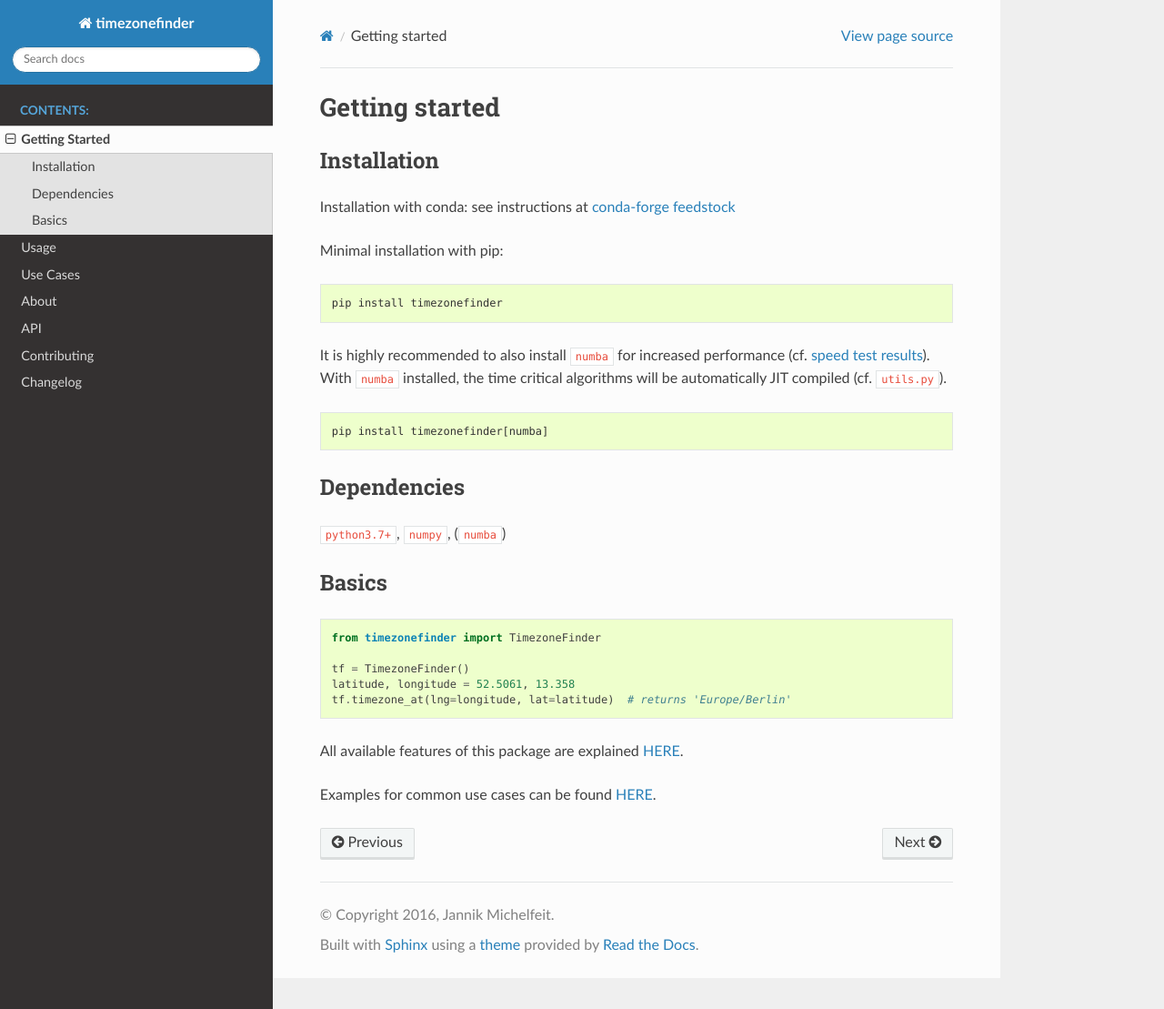
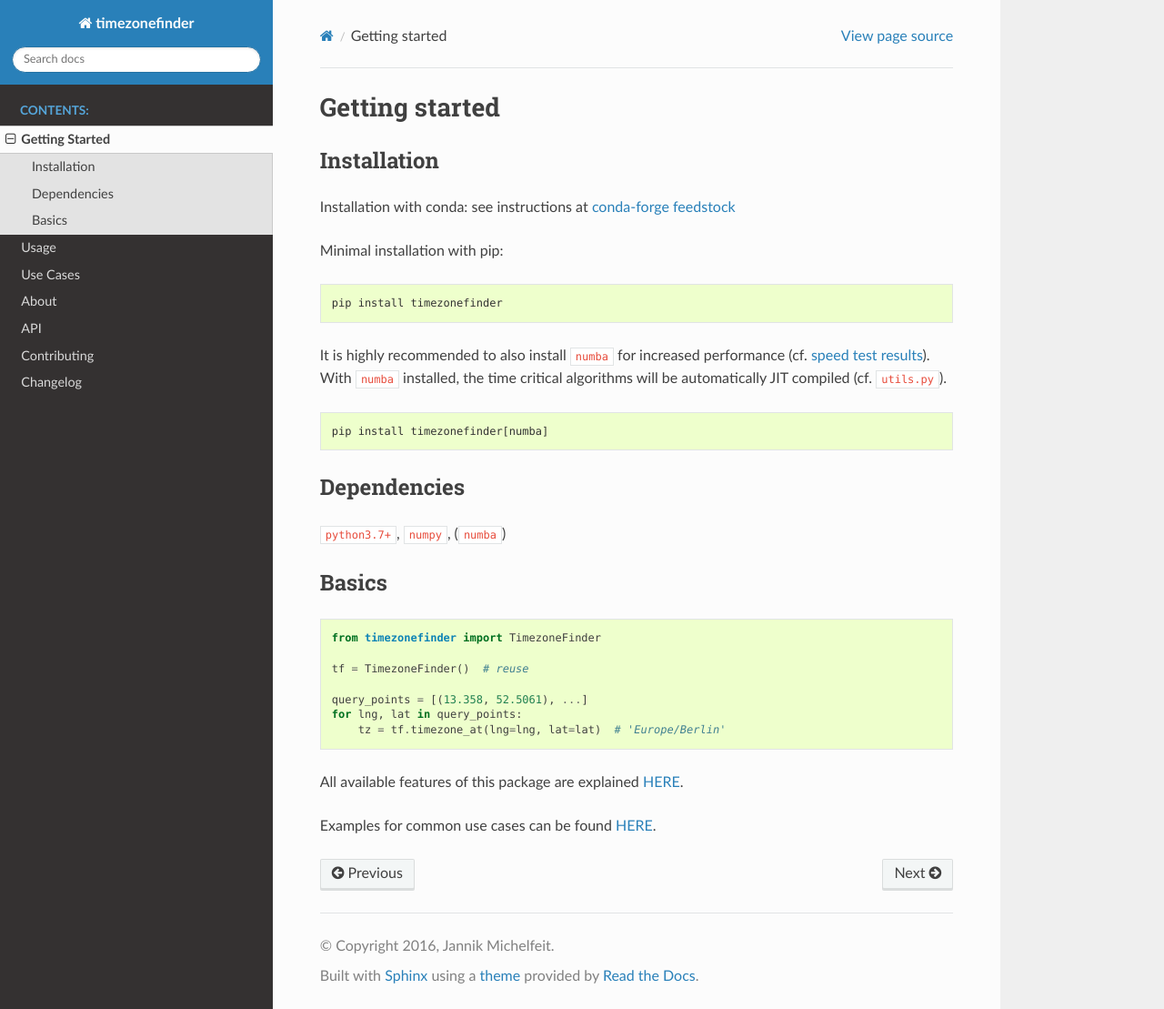
Before and after one commit to jannikmi/timezonefinder, a Sphinx documentation site: the page built from docs/0_getting_started.rst, in a window 1280 px wide and 1109 px high. Shown: the whole window at 91% size. Built offline with Sphinx 7.4.7 and the Read the Docs theme 2.0.0, drawn with Linux system fonts in a browser that asks for light colours.

Commit message:
emphasise finder class reusability

```diff
--- a/docs/0_getting_started.rst
+++ b/docs/0_getting_started.rst
@@ -47,9 +47,11 @@
 
     from timezonefinder import TimezoneFinder
 
-    tf = TimezoneFinder()
-    latitude, longitude = 52.5061, 13.358
-    tf.timezone_at(lng=longitude, lat=latitude)  # returns 'Europe/Berlin'
+    tf = TimezoneFinder()  # reuse
+
+    query_points = [(13.358, 52.5061), ...]
+    for lng, lat in query_points:
+        tz = tf.timezone_at(lng=lng, lat=lat)  # 'Europe/Berlin'
 
 
 All available features of this package are explained :ref:`HERE <usage>`.
--- a/docs/1_usage.rst
+++ b/docs/1_usage.rst
@@ -15,7 +15,7 @@
 --------------
 
 
-Create a new instance of the :ref:`TimezoneFinder class <api_finder>` to allow fast consequent timezone queries:
+Create a new instance of the :ref:`TimezoneFinder class <api_finder>` to be reused for multiple consequent timezone queries:
 
 .. code-block:: python
 
```
Also changed, not shown: other parts of docs/1_usage.rst (+1 -1 lines), README.rst (+5 -2 lines).
